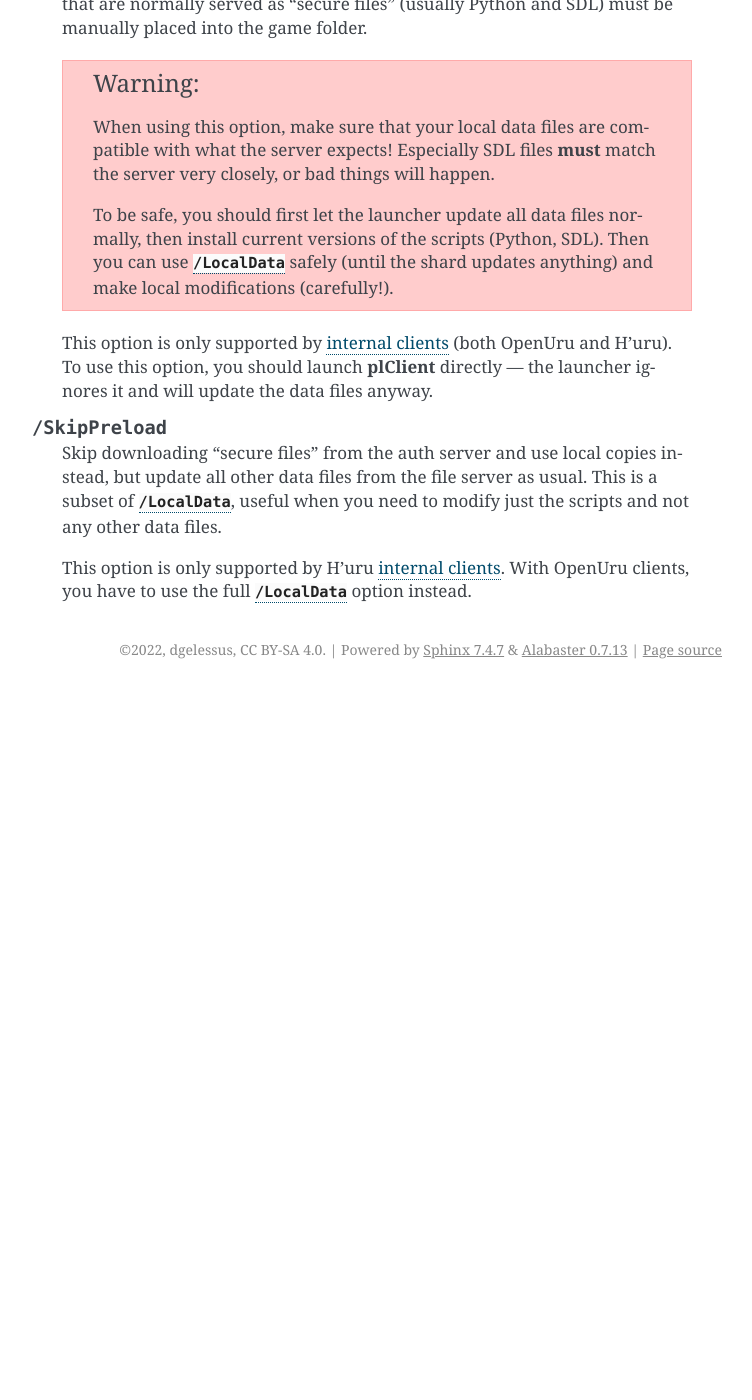
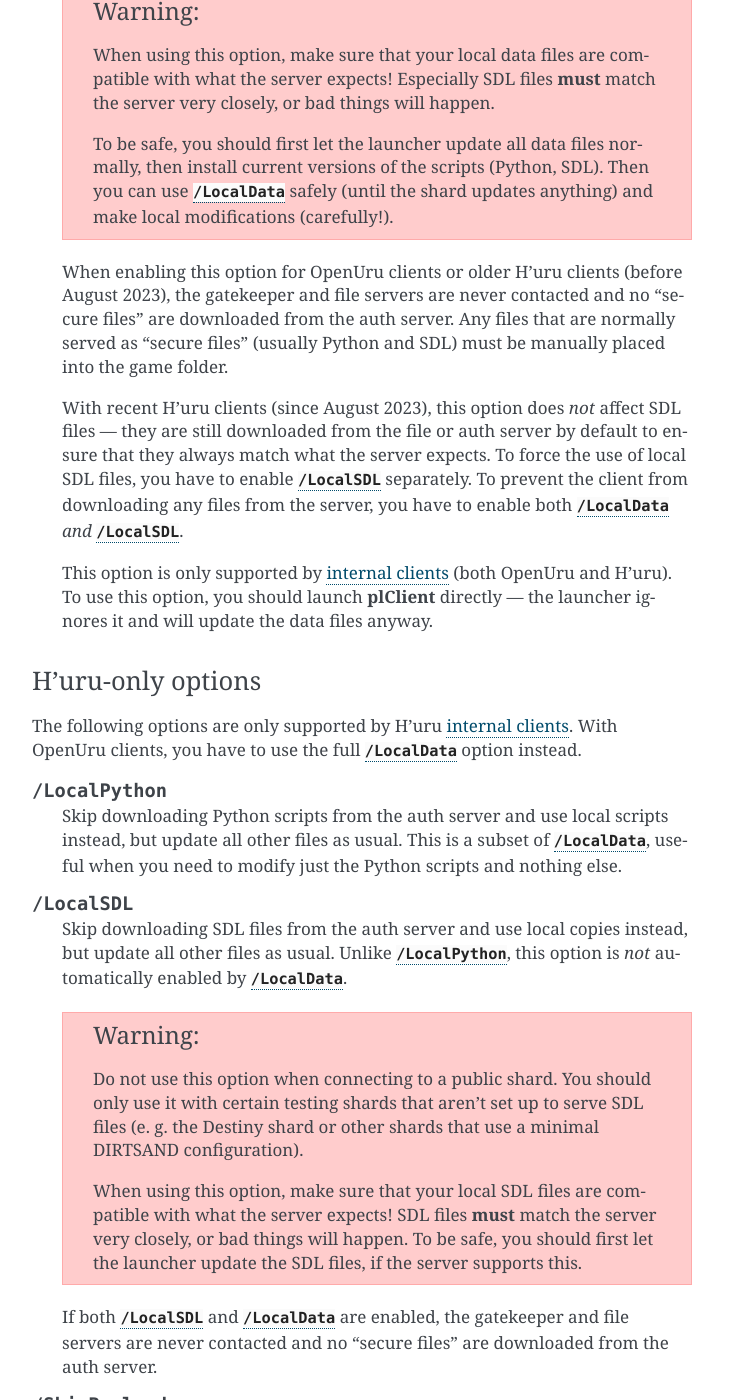
Before and after one commit to dgelessus/NAGUS, a Sphinx documentation site: the page built from docs/uru/server_config.rst, in a window 1280 px wide and 1400 px high, scrolled down 3571 px. Shown: the whole window, without its empty margins (388-1140 px from the left). Built offline with Sphinx 7.4.7, drawn with Linux system fonts in a browser that asks for light colours; before the commit the page ends 4260 px from its top, so only the background shows below that; some of the changed text lies outside the part shown.

Commit message:
Document new H'uru /LocalPython and /LocalSDL options

```diff
--- a/docs/nagus/about.rst
+++ b/docs/nagus/about.rst
@@ -80,8 +80,8 @@ Still to be implemented
 * The :ref:`file server <file_server>` to make the patcher work
   (or at least safely do nothing).
 * Serving "secure" files (SDL, Python) via the :ref:`auth server <auth_server>`
-  to support external clients
-  (especially OpenUru).
+  to support OpenUru external clients
+  and H'uru clients without :option:`/LocalSDL`.
 * Missing vault features:
   sending nodes (KI mail)
   and marking node refs as seen
--- a/docs/uru/server_config.rst
+++ b/docs/uru/server_config.rst
@@ -204,11 +200,65 @@ This makes overriding the file server only useful in combination with :option:`/
     Then you can use :option:`/LocalData` safely (until the shard updates anything)
     and make local modifications (carefully!).
 
+  When enabling this option for OpenUru clients or older H'uru clients (before August 2023),
+  the gatekeeper and file servers are never contacted
+  and no "secure files" are downloaded from the auth server.
+  Any files that are normally served as "secure files" (usually Python and SDL) must be manually placed into the game folder.
+
+  With recent H'uru clients (since August 2023),
+  this option does *not* affect SDL files ---
+  they are still downloaded from the file or auth server by default
+  to ensure that they always match what the server expects.
+  To force the use of local SDL files,
+  you have to enable :option:`/LocalSDL` separately.
+  To prevent the client from downloading any files from the server,
+  you have to enable both :option:`/LocalData` *and* :option:`/LocalSDL`.
+
   This option is only supported by :ref:`internal clients <internal_external_client>`
   (both OpenUru and H'uru).
   To use this option,
   you should launch :program:`plClient` directly ---
   the launcher ignores it and will update the data files anyway.
+
+H'uru-only options
+^^^^^^^^^^^^^^^^^^
+
+The following options are only supported by H'uru :ref:`internal clients <internal_external_client>`.
+With OpenUru clients,
+you have to use the full :option:`/LocalData` option instead.
+
+.. option:: /LocalPython
+
+  Skip downloading Python scripts from the auth server and use local scripts instead,
+  but update all other files as usual.
+  This is a subset of :option:`/LocalData`,
+  useful when you need to modify just the Python scripts and nothing else.
+
+.. option:: /LocalSDL
+
+  Skip downloading SDL files from the auth server and use local copies instead,
+  but update all other files as usual.
+  Unlike :option:`/LocalPython`,
+  this option is *not* automatically enabled by :option:`/LocalData`.
+
+  .. warning::
+
+    Do not use this option when connecting to a public shard.
+    You should only use it with certain testing shards
+    that aren't set up to serve SDL files
+    (e. g. the Destiny shard or other shards that use a minimal DIRTSAND configuration).
+
+    When using this option,
+    make sure that your local SDL files are compatible with what the server expects!
+    SDL files **must** match the server very closely,
+    or bad things will happen.
+    To be safe,
+    you should first let the launcher update the SDL files,
+    if the server supports this.
+
+  If both :option:`/LocalSDL` and :option:`/LocalData` are enabled,
+  the gatekeeper and file servers are never contacted
+  and no "secure files" are downloaded from the auth server.
 
 .. option:: /SkipPreload
 
@@ -217,6 +267,6 @@ This makes overriding the file server only useful in combination with :option:`/
   This is a subset of :option:`/LocalData`,
   useful when you need to modify just the scripts and not any other data files.
 
-  This option is only supported by H'uru :ref:`internal clients <internal_external_client>`.
-  With OpenUru clients,
-  you have to use the full :option:`/LocalData` option instead.
+  This option is obsolete and only supported by older H'uru :ref:`internal clients <internal_external_client>` (from 2013 to 2023).
+  With newer H'uru clients (since August 2023),
+  use :option:`/LocalPython` and/or :option:`/LocalSDL` instead.
```
Also changed, not shown: other parts of docs/uru/server_config.rst (+0 -4 lines).
